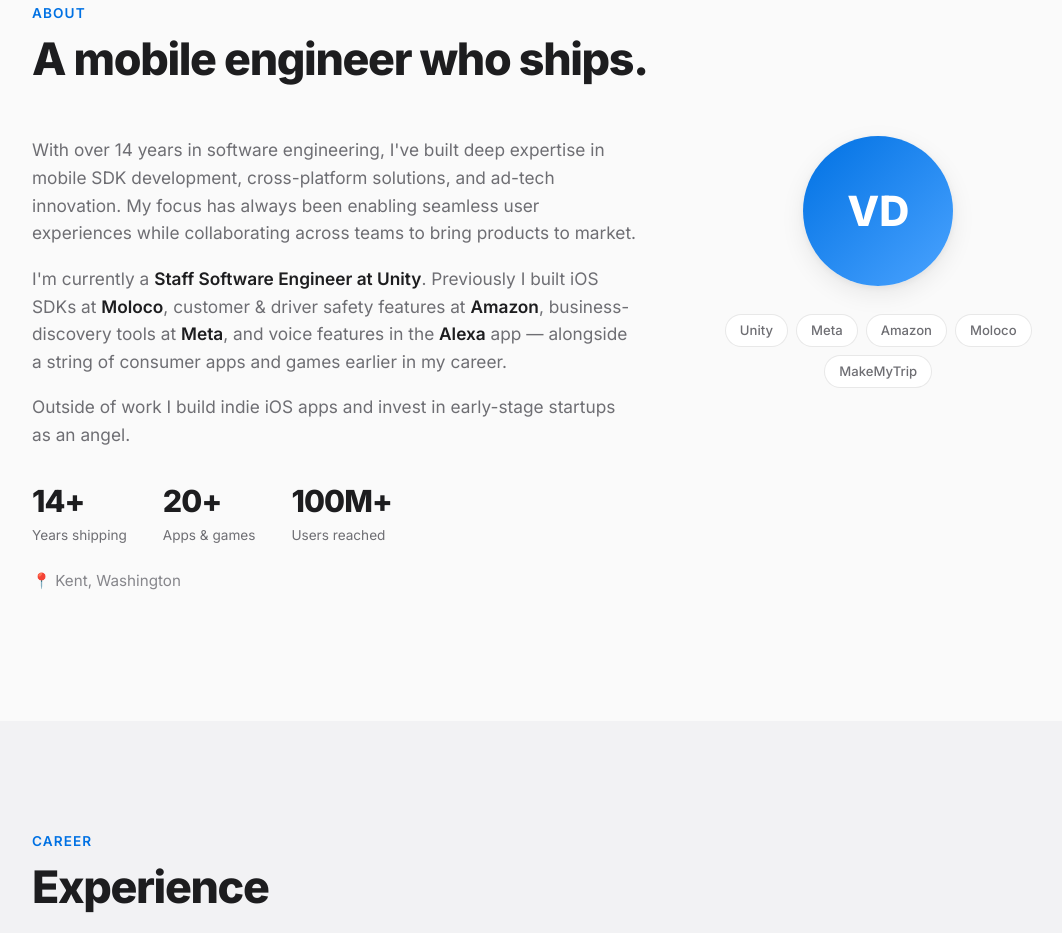
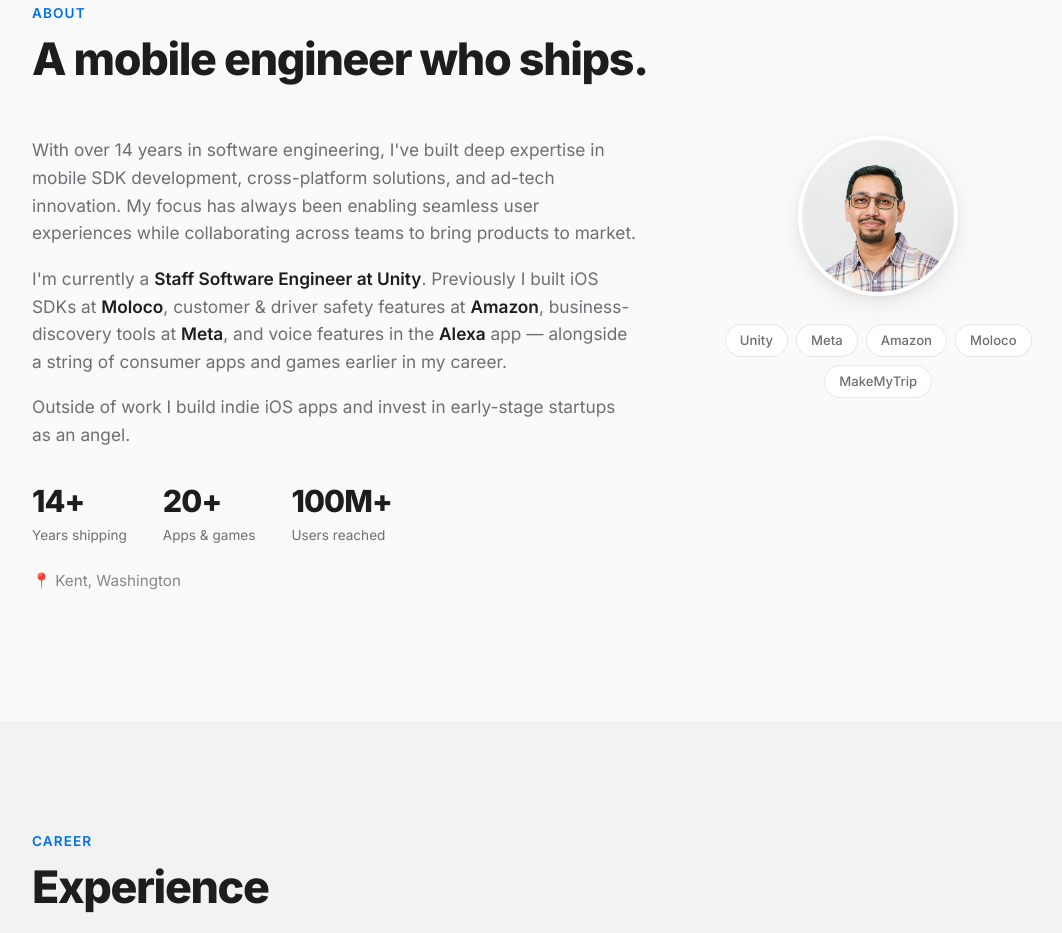
Before and after one commit to vishdhmn/vishaldhiman.com, a plain HTML site: page index.html in a window 1280 px wide. Shown: the part 1154-2087 px from the top of the page, without its empty margins (96-1158 px from the left). Drawn offline with Linux system fonts and the light colour scheme.

Commit message:
Add headshot to About section

```diff
--- a/index.html
+++ b/index.html
@@ -94,7 +94,7 @@
           <p class="about-location">Kent, Washington</p>
         </div>
         <div class="about-side">
-          <div class="avatar">VD</div>
+          <img class="avatar" src="assets/headshot.jpg" alt="Vishal Dhiman" />
           <div class="about-companies">
             <span>Unity</span><span>Meta</span><span>Amazon</span><span>Moloco</span><span>MakeMyTrip</span>
           </div>
--- a/style.css
+++ b/style.css
@@ -321,12 +321,12 @@
 .about-side { display: flex; flex-direction: column; align-items: center; gap: 28px; }
 
 .avatar {
-  width: 150px; height: 150px;
+  width: 160px; height: 160px;
   border-radius: 50%;
-  background: linear-gradient(135deg, var(--accent), #4aa3ff);
-  display: flex; align-items: center; justify-content: center;
-  font-size: 2.6rem; font-weight: 800; color: #fff;
+  object-fit: cover;
+  background: var(--bg-tint);
   box-shadow: var(--shadow-md);
+  border: 4px solid var(--bg-elevated);
 }
 
 .about-companies { display: flex; flex-wrap: wrap; gap: 8px; justify-content: center; }
```
Also changed, not shown: assets/headshot.jpg (added).
